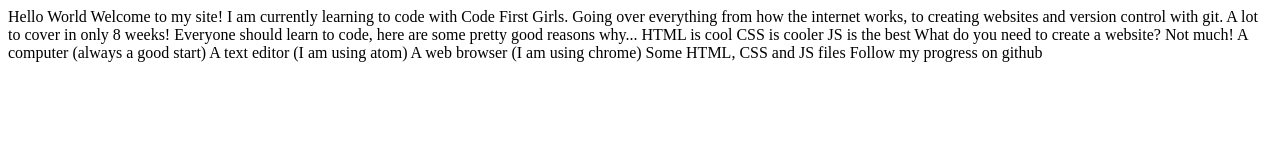
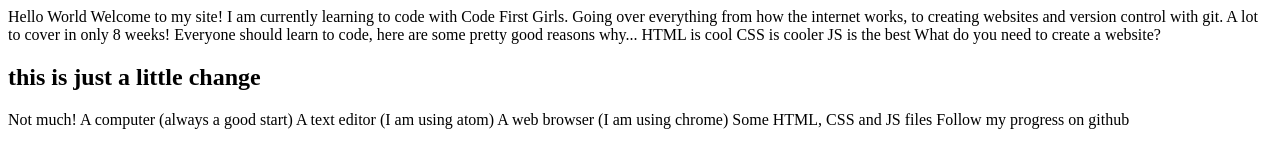
Before and after one commit to timmyamoo/timmys-website, a plain HTML site: page index.html in a window 1280 px wide. Drawn offline with Linux system fonts and the light colour scheme.

Commit message:
Update index.html

```diff
--- a/index.html
+++ b/index.html
@@ -14,6 +14,8 @@ JS is the best
 
 What do you need to create a website?
 
+<h2>this is just a little change</h2>
+
 Not much!
 A computer (always a good start)
 A text editor (I am using atom)
```
